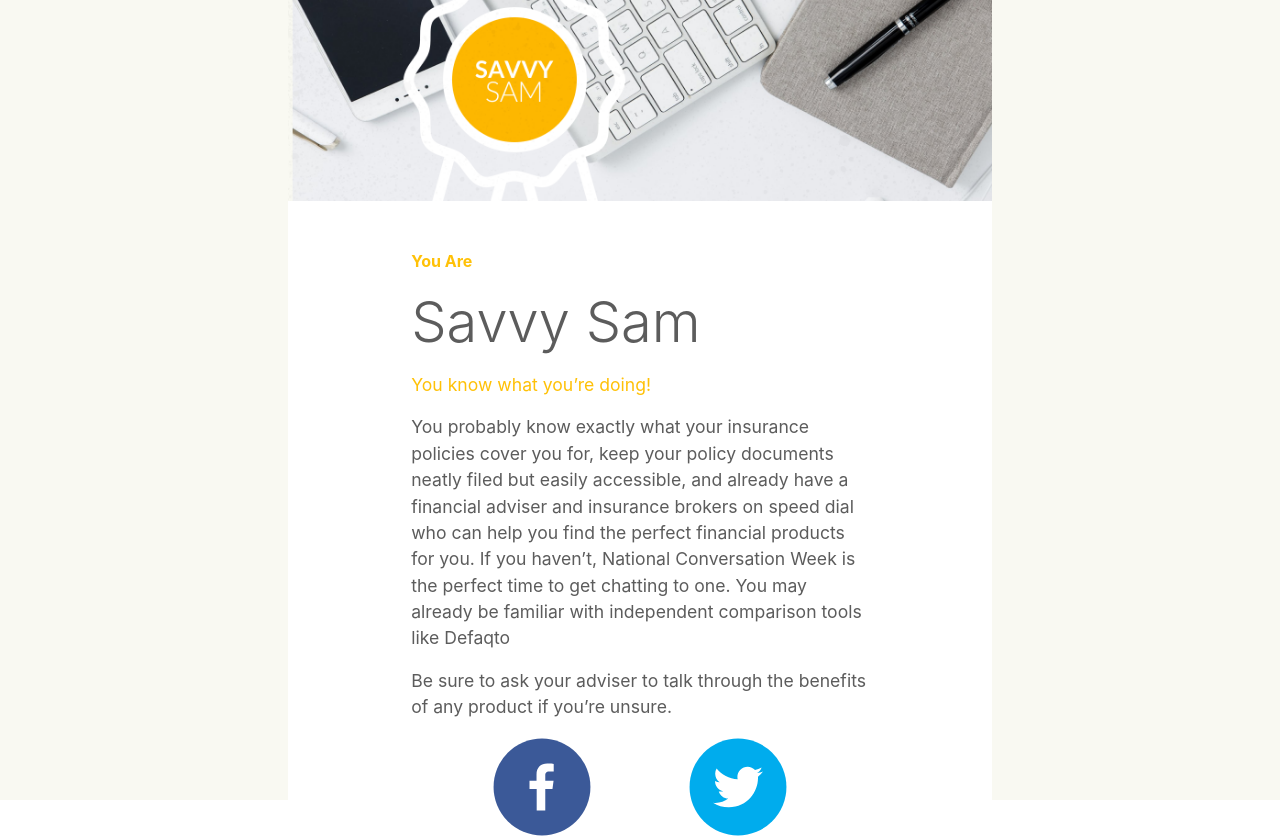
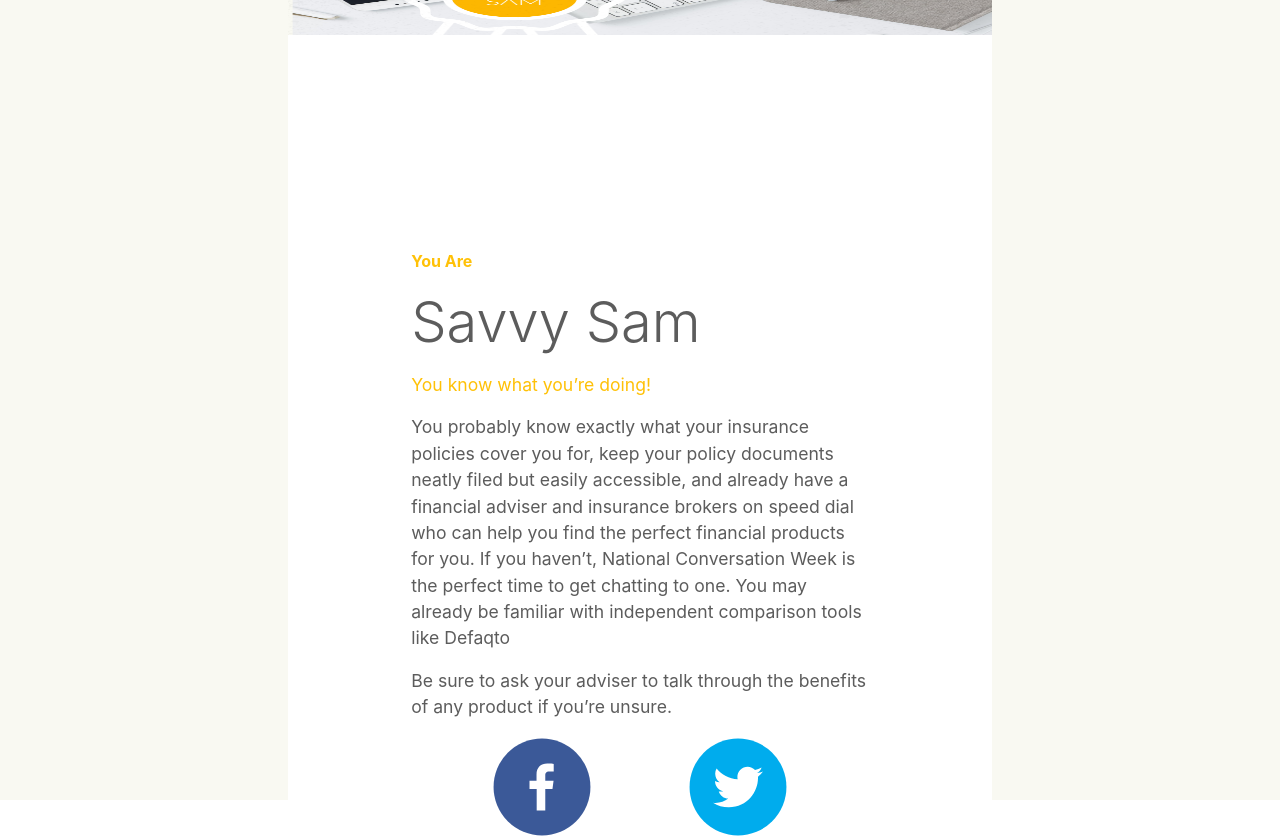
Before and after one commit to Ojself/NationalConversationQuiz, a React (Create React App) app in the folder client/: page /results in a window 1280 px wide. Built offline with nearby package versions, Linux system fonts and the light colour scheme.

Commit message:
styling change to background

```diff
--- a/client/src/components/molecules/Background.jsx
+++ b/client/src/components/molecules/Background.jsx
@@ -17,7 +17,7 @@ const allImages = [
   './assets/results_imgs/Savvy_Sam@2x.png',
 ]
 
-const Background = props => {
+const Background = (props) => {
   const propsImage = props.src
   console.log(props.src)
   return (
@@ -49,6 +49,7 @@ const backgroundStyle = {
   show: {
     width: '100%',
     height: 'auto',
+    maxHeight: '30%',
   },
 }
 
```
